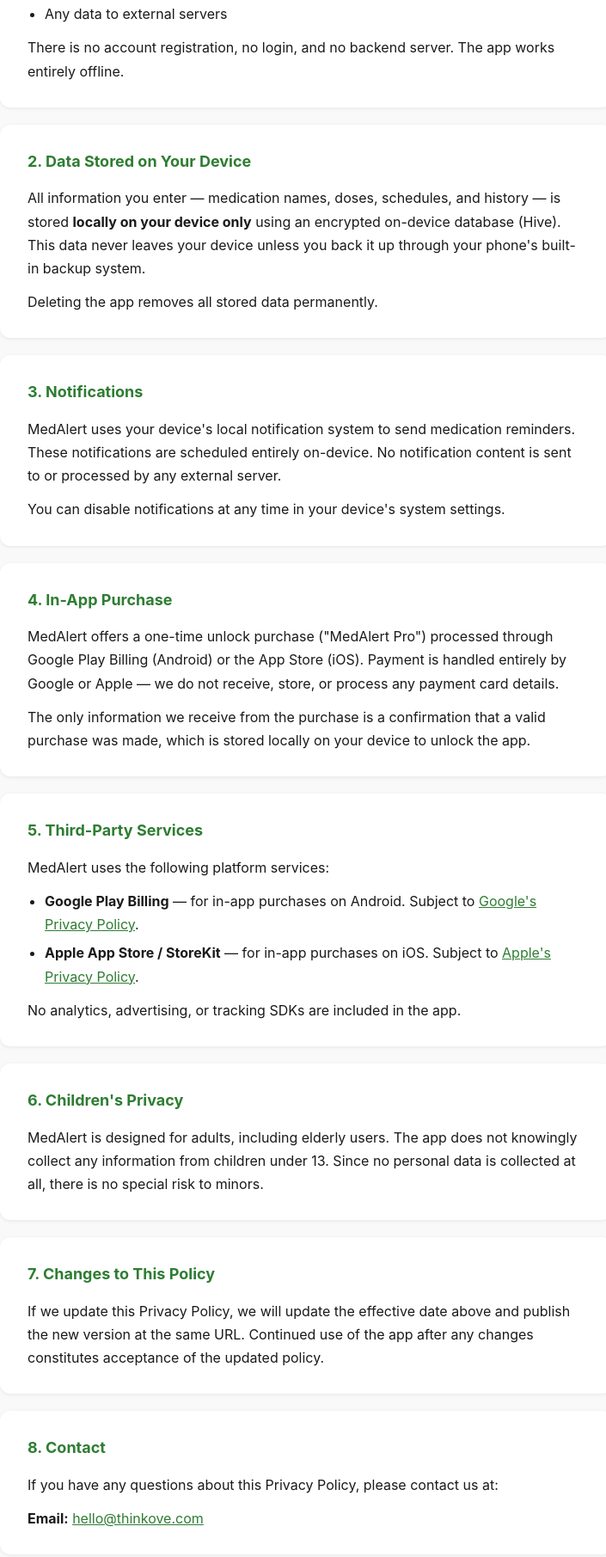
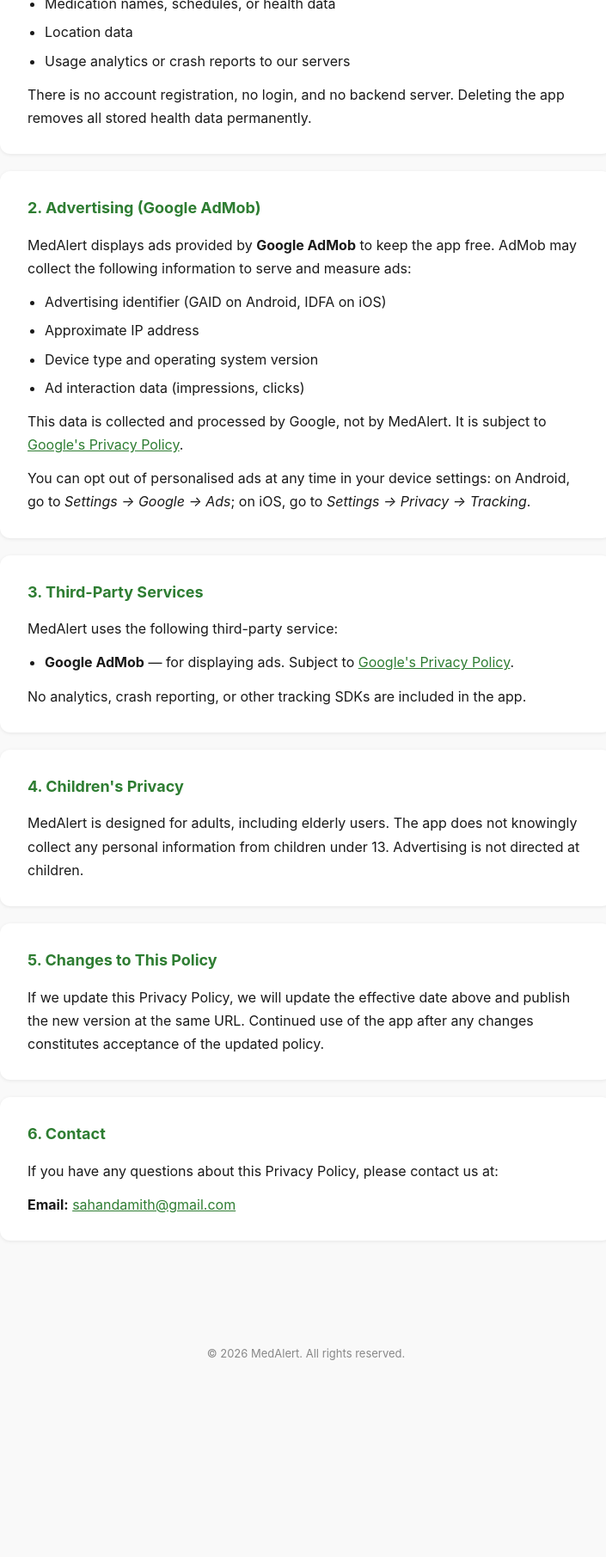
Before and after one commit to thinkove1-hue/domain_webpage, a plain HTML site: page medalert/privacy_policy.html in a window 1280 px wide. Shown: the part 747-2558 px from the top of the page at 86% size, without its empty margins (284-989 px from the left). After the commit the page ends 2372 px from the top, so only its background shows below. Drawn offline with Linux system fonts and the light colour scheme.

Commit message:
Update privacy_policy.html

```diff
--- a/medalert/privacy_policy.html
+++ b/medalert/privacy_policy.html
@@ -94,102 +94,76 @@
 
   <section>
     <div class="highlight">
-      MedAlert does not collect, transmit, or share any personal information.
-      All data stays on your device.
+      MedAlert stores all health data locally on your device and never transmits it.
+      The app displays ads, which may collect limited device information as described below.
     </div>
     <p>
       This Privacy Policy explains how MedAlert ("the app", "we") handles
-      information when you use our medication reminder application on Android
+      information when you use our medication tracking application on Android
       or iOS. We are committed to protecting your privacy — especially because
       our users include elderly individuals and their caregivers.
     </p>
   </section>
 
   <section>
-    <h2>1. Information We Do Not Collect</h2>
+    <h2>1. Health Data — Stays on Your Device</h2>
+    <p>All information you enter — medication names, doses, schedules, and dose history — is stored <strong>locally on your device only</strong> using an on-device database. This data never leaves your device.</p>
     <p>MedAlert does <strong>not</strong> collect or transmit:</p>
     <ul>
       <li>Your name, email address, or any account information</li>
       <li>Medication names, schedules, or health data</li>
       <li>Location data</li>
-      <li>Device identifiers or advertising IDs</li>
-      <li>Usage analytics or crash reports</li>
-      <li>Any data to external servers</li>
+      <li>Usage analytics or crash reports to our servers</li>
+    </ul>
+    <p>There is no account registration, no login, and no backend server. Deleting the app removes all stored health data permanently.</p>
+  </section>
+
+  <section>
+    <h2>2. Advertising (Google AdMob)</h2>
+    <p>
+      MedAlert displays ads provided by <strong>Google AdMob</strong> to keep the app free.
+      AdMob may collect the following information to serve and measure ads:
+    </p>
+    <ul>
+      <li>Advertising identifier (GAID on Android, IDFA on iOS)</li>
+      <li>Approximate IP address</li>
+      <li>Device type and operating system version</li>
+      <li>Ad interaction data (impressions, clicks)</li>
     </ul>
     <p>
-      There is no account registration, no login, and no backend server.
-      The app works entirely offline.
+      This data is collected and processed by Google, not by MedAlert.
+      It is subject to <a href="https://policies.google.com/privacy" target="_blank">Google's Privacy Policy</a>.
+    </p>
+    <p>
+      You can opt out of personalised ads at any time in your device settings:
+      on Android, go to <em>Settings → Google → Ads</em>;
+      on iOS, go to <em>Settings → Privacy → Tracking</em>.
     </p>
   </section>
 
   <section>
-    <h2>2. Data Stored on Your Device</h2>
+    <h2>3. Third-Party Services</h2>
+    <p>MedAlert uses the following third-party service:</p>
+    <ul>
+      <li>
+        <strong>Google AdMob</strong> — for displaying ads.
+        Subject to <a href="https://policies.google.com/privacy" target="_blank">Google's Privacy Policy</a>.
+      </li>
+    </ul>
+    <p>No analytics, crash reporting, or other tracking SDKs are included in the app.</p>
+  </section>
+
+  <section>
+    <h2>4. Children's Privacy</h2>
     <p>
-      All information you enter — medication names, doses, schedules, and
-      history — is stored <strong>locally on your device only</strong> using
-      an encrypted on-device database (Hive). This data never leaves your
-      device unless you back it up through your phone's built-in backup system.
-    </p>
-    <p>
-      Deleting the app removes all stored data permanently.
+      MedAlert is designed for adults, including elderly users. The app does
+      not knowingly collect any personal information from children under 13.
+      Advertising is not directed at children.
     </p>
   </section>
 
   <section>
-    <h2>3. Notifications</h2>
-    <p>
-      MedAlert uses your device's local notification system to send medication
-      reminders. These notifications are scheduled entirely on-device. No
-      notification content is sent to or processed by any external server.
-    </p>
-    <p>
-      You can disable notifications at any time in your device's system
-      settings.
-    </p>
-  </section>
-
-  <section>
-    <h2>4. In-App Purchase</h2>
-    <p>
-      MedAlert offers a one-time unlock purchase ("MedAlert Pro") processed
-      through Google Play Billing (Android) or the App Store (iOS). Payment
-      is handled entirely by Google or Apple — we do not receive, store, or
-      process any payment card details.
-    </p>
-    <p>
-      The only information we receive from the purchase is a confirmation that
-      a valid purchase was made, which is stored locally on your device to
-      unlock the app.
-    </p>
-  </section>
-
-  <section>
-    <h2>5. Third-Party Services</h2>
-    <p>MedAlert uses the following platform services:</p>
-    <ul>
-      <li>
-        <strong>Google Play Billing</strong> — for in-app purchases on Android.
-        Subject to <a href="https://policies.google.com/privacy" target="_blank">Google's Privacy Policy</a>.
-      </li>
-      <li>
-        <strong>Apple App Store / StoreKit</strong> — for in-app purchases on iOS.
-        Subject to <a href="https://www.apple.com/legal/privacy/" target="_blank">Apple's Privacy Policy</a>.
-      </li>
-    </ul>
-    <p>No analytics, advertising, or tracking SDKs are included in the app.</p>
-  </section>
-
-  <section>
-    <h2>6. Children's Privacy</h2>
-    <p>
-      MedAlert is designed for adults, including elderly users. The app does
-      not knowingly collect any information from children under 13. Since no
-      personal data is collected at all, there is no special risk to minors.
-    </p>
-  </section>
-
-  <section>
-    <h2>7. Changes to This Policy</h2>
+    <h2>5. Changes to This Policy</h2>
     <p>
       If we update this Privacy Policy, we will update the effective date
       above and publish the new version at the same URL. Continued use of the
@@ -198,13 +172,13 @@
   </section>
 
   <section>
-    <h2>8. Contact</h2>
+    <h2>6. Contact</h2>
     <p>
       If you have any questions about this Privacy Policy, please contact us at:
     </p>
     <p>
       <strong>Email:</strong>
-      <a href="mailto:hello@thinkove.com">hello@thinkove.com</a>
+      <a href="mailto:sahandamith@gmail.com">sahandamith@gmail.com</a>
     </p>
   </section>
 
```
